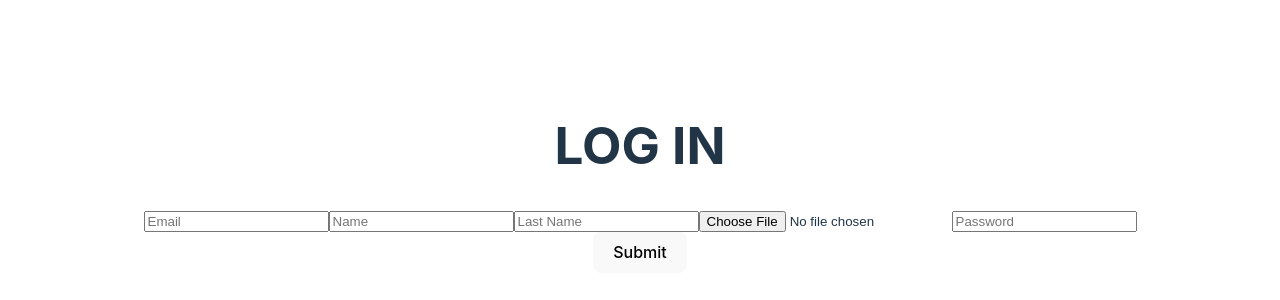
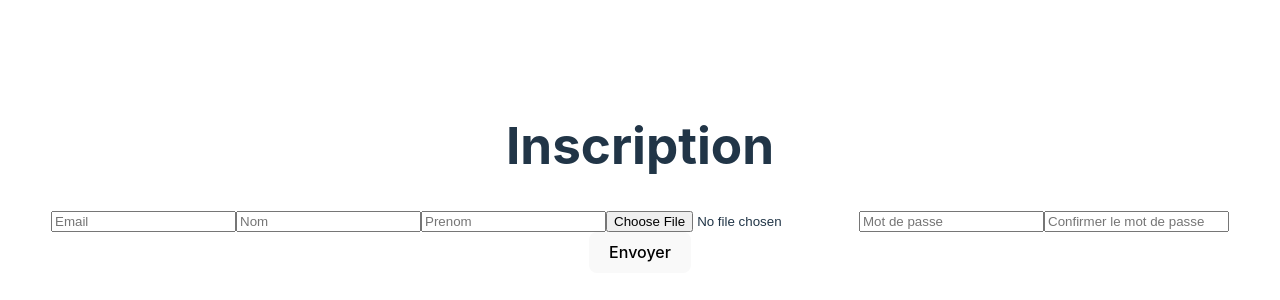
Before and after one commit to Arnaud541/AmapCo-Front, a React (Vite) app in the folder amap/: page /signup in a window 1280 px wide. Shown: the part 222-522 px from the top of the page. Built offline with nearby package versions, Linux system fonts and the light colour scheme.

Commit message:
change language EN

```diff
--- /dev/null
+++ b/amap/src/components/Home/Carts.jsx
@@ -0,0 +1,17 @@
+import { useState } from "react";
+
+function Carts() {
+  const [carts, setCarts] = useState({
+    carts: ["item1", "item2", "item3"],
+  });
+
+  return (
+    <ul>
+      {carts.carts.map((c) => (
+        <li>{c}</li>
+      ))}
+    </ul>
+  );
+}
+
+export default Carts;
--- a/amap/src/components/Home/Paniers.jsx
+++ /dev/null
@@ -1,17 +0,0 @@
-import { useState } from "react";
-
-function Paniers() {
-  const [paniers, setPaniers] = useState({
-    paniers: ["item1", "item2", "item3"],
-  });
-
-  return (
-    <ul>
-      {paniers.paniers.map((p) => (
-        <li>{p}</li>
-      ))}
-    </ul>
-  );
-}
-
-export default Paniers;
--- a/amap/src/components/Signin/SignIn.jsx
+++ b/amap/src/components/Signin/SignIn.jsx
@@ -28,12 +28,12 @@ function SignIn() {
         <input
           type="text"
           name="email"
-          placeholder="Exemple@gmail.com"
+          placeholder="Email"
           onChange={handleChange}
         />
         <input
           type="password"
-          placeholder="Password"
+          placeholder="Mot de passe"
           name="password"
           onChange={handleChange}
         />
--- a/amap/src/components/Signup/SignUp.jsx
+++ b/amap/src/components/Signup/SignUp.jsx
@@ -1,44 +1,75 @@
 import { useState } from "react";
-
-
+import { useNavigate } from "react-router-dom";
 
 function SignUp() {
-
   const [user, setUser] = useState({
-        name: "",
+    firstName: "",
     lastName: "",
     email: "",
     password: "",
-        profilePicture: ""
-    })
+    confirmPassword: "",
+    profilePicture: "",
+  });
+
+  const navigate = useNavigate();
 
   const handleChange = (event) => {
     setUser(() => ({
       ...user,
       [event.target.name]: event.target.value,
     }));
-        }
+  };
 
   const handleSubmit = (event) => {
     event.preventDefault();
     console.log(user);
-    }
+    navigate("/signin");
+  };
 
   return (
-        <div className='login'>
-            <h1>LOG IN</h1>
+    <div className="registration">
+      <h1>Inscription</h1>
       <form onSubmit={handleSubmit}>
-                    <input type="text" name="email" placeholder='Email' onChange={handleChange} />
-                    <input type="text" name="name" placeholder='Name' onChange={handleChange} />
-                    <input type="text" name="lastName" placeholder='Last Name' onChange={handleChange} />
-                    <input type="file" name='profilePicture' accept="image/*" onChange={handleChange} />
-                    <input type="password" name='password' placeholder='Password' onChange={handleChange} />
-                <div>
-                    <button type="submit">Submit</button>
-                </div>
+        <input
+          type="text"
+          name="email"
+          placeholder="Email"
+          onChange={handleChange}
+        />
+        <input
+          type="text"
+          name="lastName"
+          placeholder="Nom"
+          onChange={handleChange}
+        />
+        <input
+          type="text"
+          name="firstName"
+          placeholder="Prenom"
+          onChange={handleChange}
+        />
+        <input
+          type="file"
+          name="profilePicture"
+          accept="image/*"
+          onChange={handleChange}
+        />
+        <input
+          type="password"
+          name="password"
+          placeholder="Mot de passe"
+          onChange={handleChange}
+        />
+        <input
+          type="password"
+          name="confirmPassword"
+          placeholder="Confirmer le mot de passe"
+          onChange={handleChange}
+        />
+        <button type="submit">Envoyer</button>
       </form>
     </div>
-    )
+  );
 }
 
 export default SignUp;
--- a/amap/src/pages/HomePage.jsx
+++ b/amap/src/pages/HomePage.jsx
@@ -1,12 +1,12 @@
 import React from "react";
 import Navbar from "../components/Navbar/Navbar";
-import Paniers from "../components/Home/Paniers";
+import Carts from "../components/Home/Carts";
 
 function HomePage() {
   return (
     <>
       <Navbar />
-      <Paniers />
+      <Carts />
     </>
   );
 }
```
Also changed, not shown: amap/src/components/Home/Carts.css (added), amap/src/components/Home/Paniers.css (deleted). Lines whose indentation alone changed are shown as unchanged.
